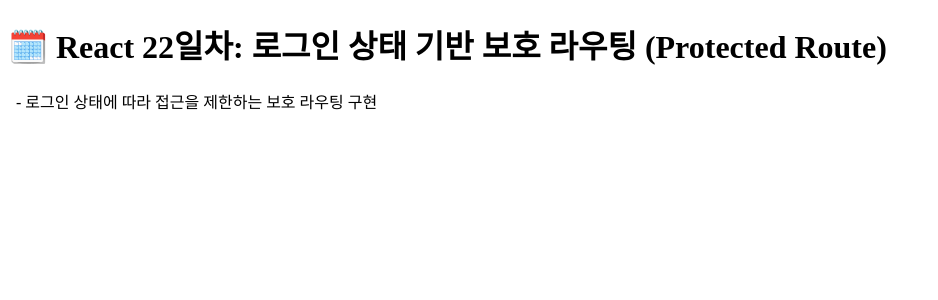
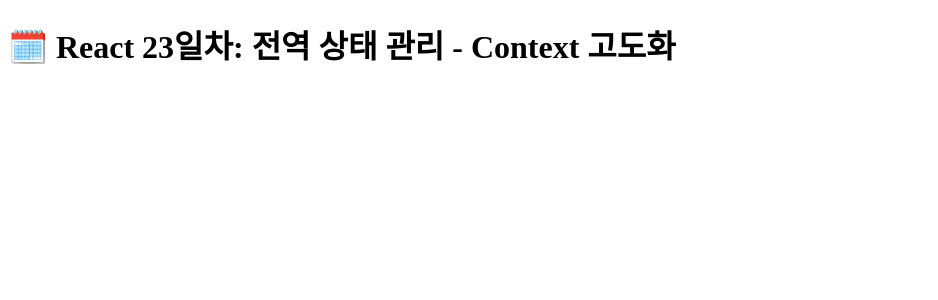
Before and after one commit to kimsigi/react, a React (Vite) app: page / in a window 1280 px wide. Shown: the top 300 px of the page, without its empty margins (0-938 px from the left). Built offline with nearby package versions, Linux system fonts and the light colour scheme; the HTML template or start-up script is replaced by a standard one.

Commit message:
day23 studying commit

```diff
--- a/src/App.tsx
+++ b/src/App.tsx
@@ -20,6 +20,7 @@
 import Day20App from "./components/day20/Day20App.tsx";
 import Day21App from "./components/day21/Day21App.tsx";
 import Day22App from "./components/day22/Day22App.tsx";
+import Day23App from "./components/day23/Day23App.tsx";
 
 export default function App() {
   return (
@@ -68,8 +69,10 @@
       <hr /><hr />
       <Day21App />
       <hr /><hr />
+      <Day22App />
+      <hr /><hr />
       */}
-      <Day22App />
+      <Day23App />
     </>
   )
 }
--- /dev/null
+++ b/src/components/day23/Day23App.tsx
@@ -0,0 +1,8 @@
+export default function Day23App() {
+    return (
+        <>
+            <h1>🗓️ React 23일차: 전역 상태 관리 - Context 고도화 </h1>
+            <br />
+        </>
+    );
+}
```
